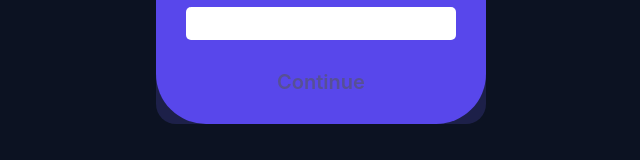
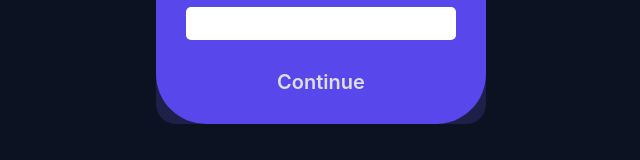
Before and after one commit to JavierLMB/Tracker, a React (Vite) app: page / in a window 1280 px wide. Shown: the part 549-709 px from the top of the page, without its empty margins (319-959 px from the left). Built offline with nearby package versions, Linux system fonts and the light colour scheme.

Commit message:
"Preset update inprogress"

```diff
--- a/src/Components/Button.jsx
+++ b/src/Components/Button.jsx
@@ -1,7 +1,9 @@
-export default function Button({ children, onClick, section }) {
+export default function Button({ children, onClick, section, bright }) {
   return (
     <button
-      className={`button ${section === children ? "active" : ""}`}
+      className={`button ${section === children ? "active" : ""} ${
+        bright && "buttonBright"
+      }`}
       onClick={onClick}
     >
       {children}
--- a/src/Components/NewActivityForm.jsx
+++ b/src/Components/NewActivityForm.jsx
@@ -1,6 +1,8 @@
 import { useState } from "react";
 import initialData from "./initialData";
 import Button from "./Button";
+
+// const presetObj = [{ id: 1, name: "a", type: "Work", hours: 2 }];
 
 export default function NewActivityForm({
   activities,
@@ -83,7 +85,7 @@ export default function NewActivityForm({
             />
           </div>
         </div>
-        <Button>Submit</Button>
+        <Button bright={true}>Submit</Button>
       </div>
     </form>
   );
--- a/src/Components/UserSetup.jsx
+++ b/src/Components/UserSetup.jsx
@@ -21,7 +21,16 @@ export default function UserSetup({ onUser }) {
       gender,
     };
 
-    onUser(newUser);
+    const preset =
+      firstName === "preset" && lastName === "preset" && gender === "male"
+        ? {
+            firstName: "Jeremy",
+            lastName: "Cooper",
+            gender,
+          }
+        : false;
+
+    onUser(preset || newUser);
   };
 
   return (
@@ -76,7 +85,7 @@ export default function UserSetup({ onUser }) {
         />
       </div>
 
-      <Button>Continue</Button>
+      <Button bright={true}>Continue</Button>
     </form>
   );
 }
--- a/src/index.css
+++ b/src/index.css
@@ -33,7 +33,7 @@ html {
 
 body {
   height: 100vh;
-  color: #eeecff;
+  color: hsl(246, 100%, 96%);
   background-color: var(--primary-dark);
   display: flex;
   align-items: center;
@@ -55,8 +55,32 @@ body {
   font-size: 2rem;
 }
 
+.button:hover {
+  color: hsl(246, 30%, 70%);
+  transition: all ease-out 0.3s;
+}
+
 .button.active {
   color: hsl(246, 30%, 85%);
+  transition: all ease-out 0.1s;
+}
+
+.buttonBright {
+  font-family: -apple-system, BlinkMacSystemFont, "Segoe UI", Roboto, Oxygen,
+    Ubuntu, Cantarell, "Open Sans", "Helvetica Neue", sans-serif;
+  background: transparent;
+  border: none;
+  cursor: pointer;
+  font-weight: 600;
+  color: hsl(246, 30%, 90%);
+  transition: all ease-out 0.3s;
+
+  font-size: 2rem;
+}
+
+.buttonBright:hover {
+  color: hsl(246, 30%, 100%);
+  transition: all ease-out 0.3s;
 }
 
 .app {
```
Also changed, not shown: 1 other file (tests, documents, lock files or other folders).
